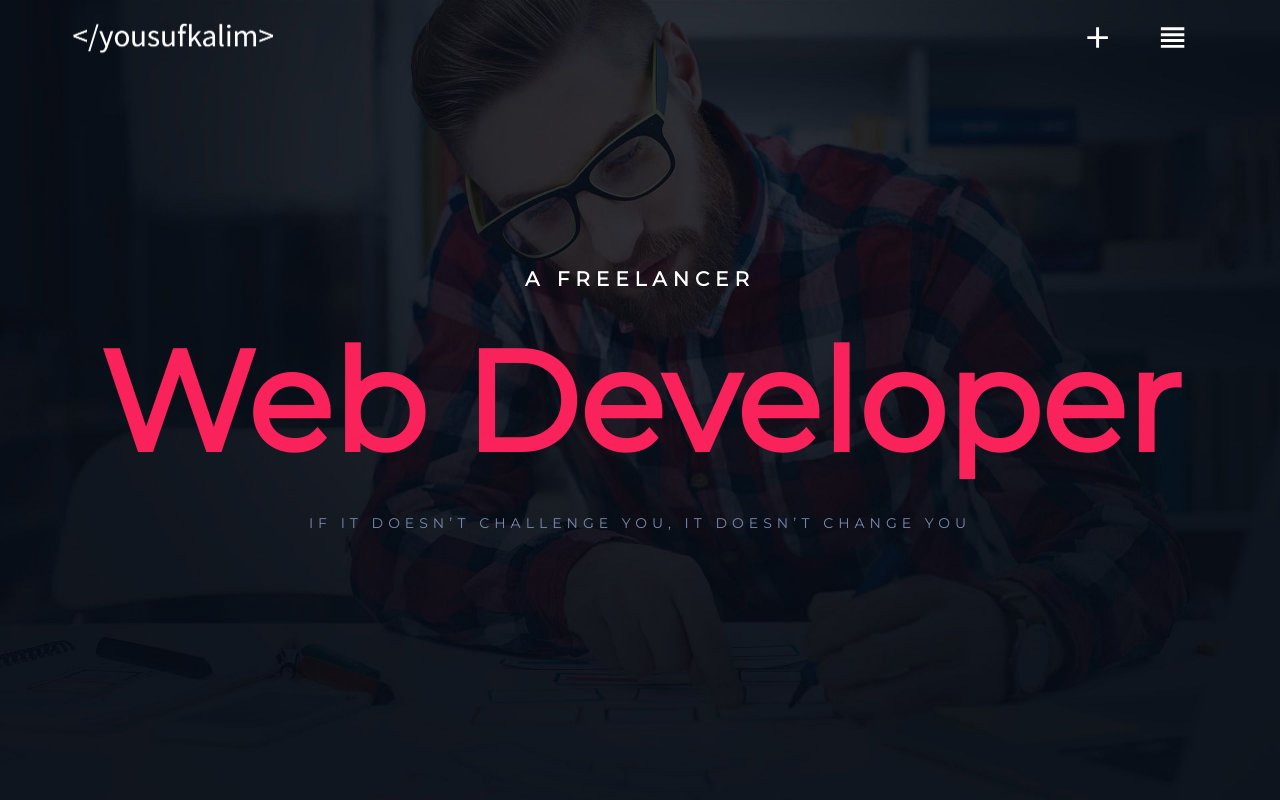
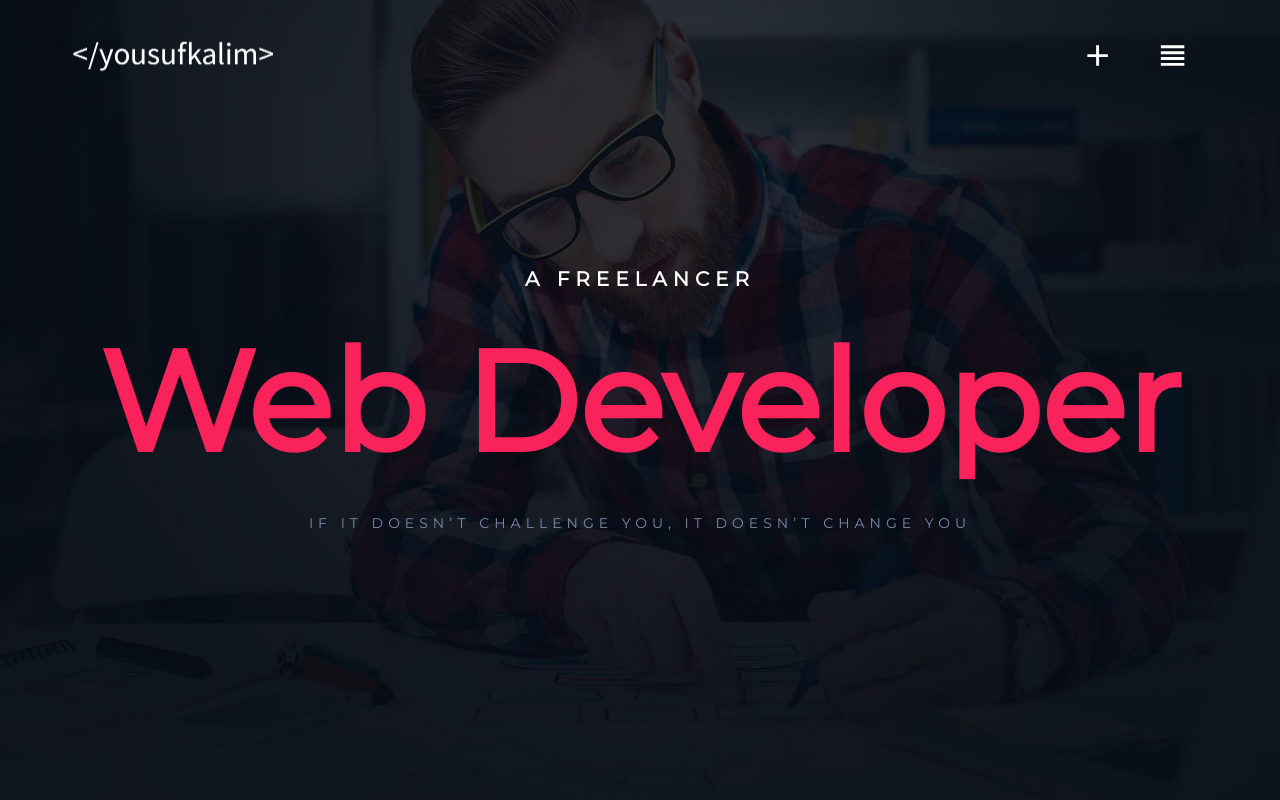
Before and after one commit to yousufkalim/portfolio-react, a React (Create React App) app: page / in a window 1280 px wide. Shown: the top 800 px of the page. Built offline with nearby package versions, Linux system fonts and the light colour scheme.

Commit message:
Navbar styled on scroll

```diff
--- a/src/Style/Nav.css
+++ b/src/Style/Nav.css
@@ -3,11 +3,17 @@
 nav {
 	display: flex;
 	justify-content: space-between;
-	padding: 10px 70px 6px 70px;
-	/* background-color: #29292c; */
+	padding: 28px 70px 6px 70px;
 	position: fixed;
+	top: 0;
 	z-index: 5;
 	width: 100%;
+	transition: all 0.3s ease-in;
+}
+
+.scroll {
+	padding-top: 10px;
+	background-color: #20232c;
 }
 
 /* Logo */
--- a/src/components/Nav.jsx
+++ b/src/components/Nav.jsx
@@ -1,4 +1,4 @@
-import React from "react";
+import React, { useState, useEffect } from "react";
 import { Link } from "react-router-dom";
 
 //Material Icons
@@ -9,11 +9,28 @@ import ViewHeadlineIcon from "@material-ui/icons/ViewHeadline";
 import logo from "../images/logo.png";
 
 function Nav() {
+	//Initialinzing Scroll State
+	let [scroll, setScroll] = useState(false);
+
+	//useEffect to Event Listen
+	useEffect(() => {
+		window.addEventListener("scroll", () => {
+			if (window.scrollY > 2) {
+				setScroll(true);
+			} else {
+				setScroll(false);
+			}
+		});
+		return () => {
+			window.removeEventListener("scroll");
+		};
+	}, []);
+
 	return (
-		<nav>
+		<nav className={scroll && "scroll"}>
 			<div className="logo-container">
 				<Link to="/">
-					<img src={logo} />
+					<img src={logo} alt="Logo" />
 				</Link>
 			</div>
 
```
Also changed, not shown: 1 other file (tests, documents, lock files or other folders).
